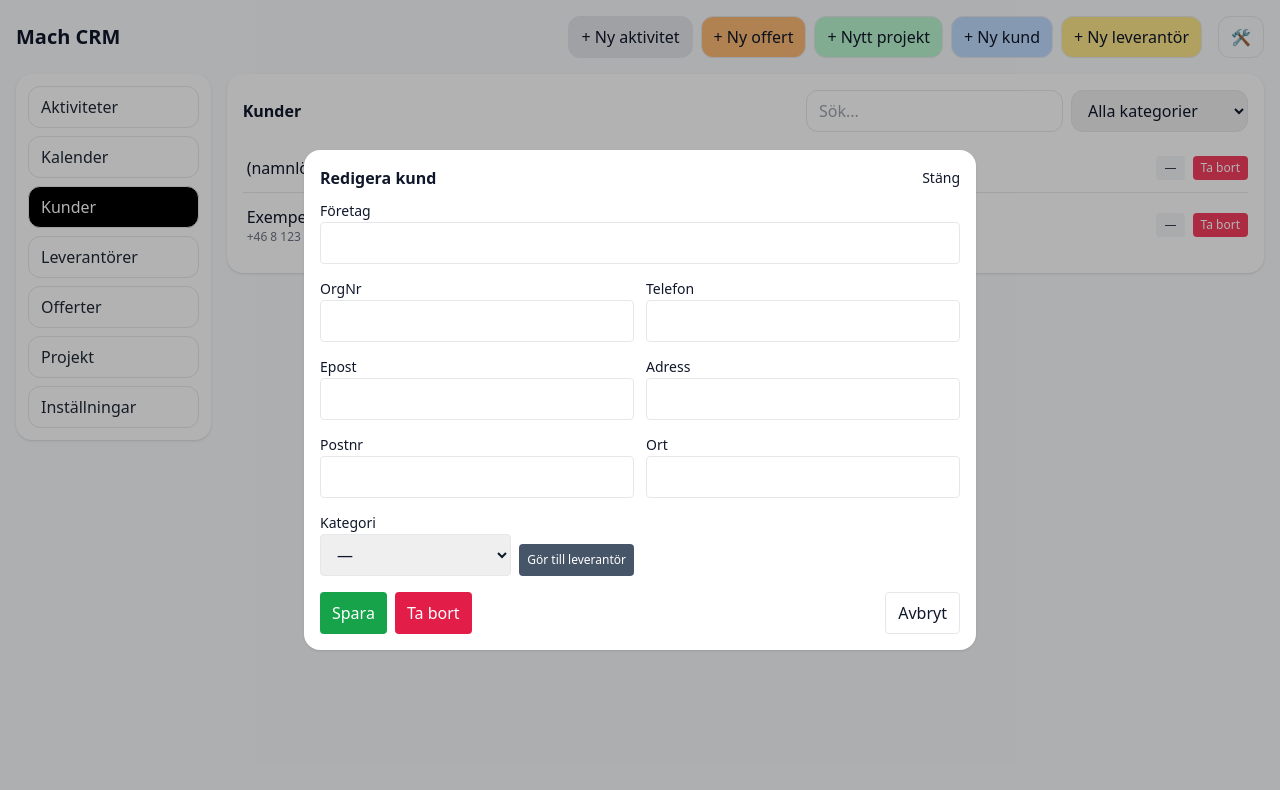
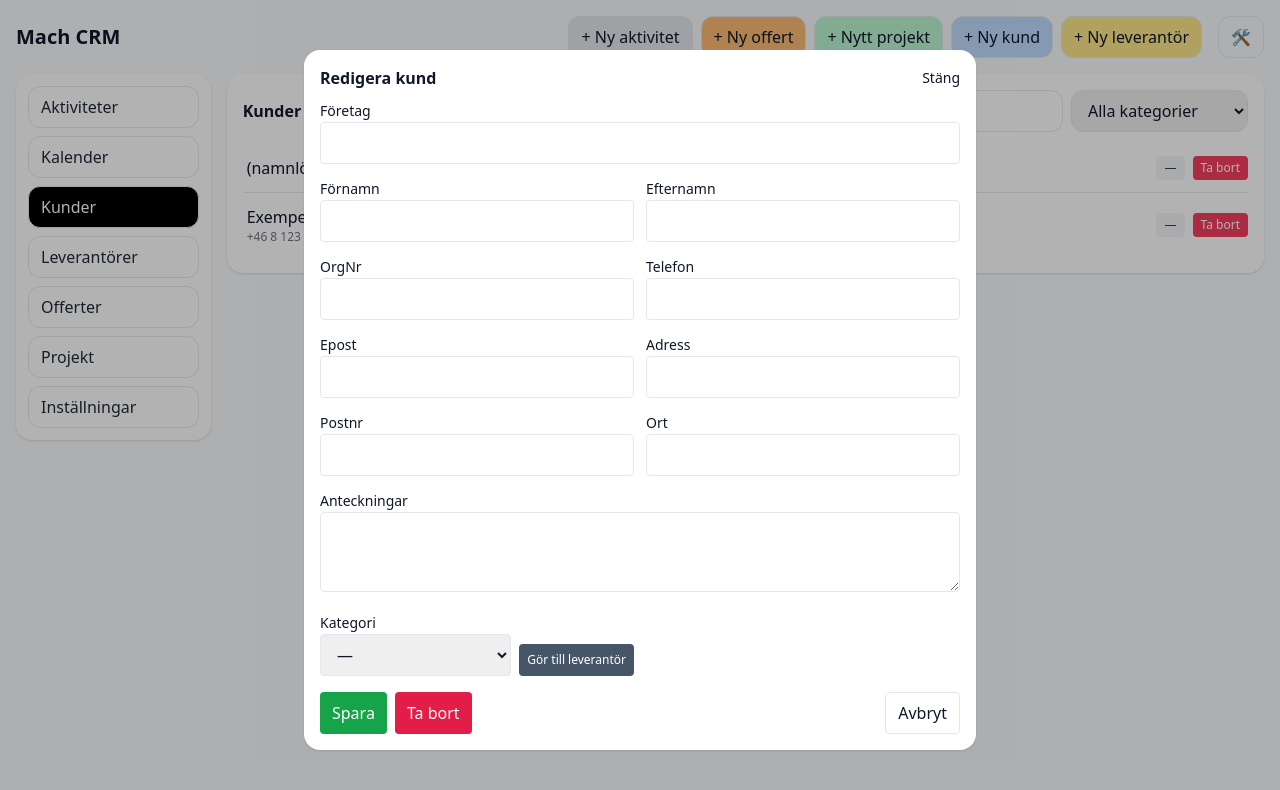
Before and after one commit to CralleMachab/mach-crm-new, a React (Vite) app: page / in a window 1280 px wide. Both pictures are taken after typing "2020-01-15" into the empty fields and a click on the button "+ Ny kund". Shown: the top 790 px of the page. Built offline with nearby package versions, Linux system fonts and the light colour scheme.

Commit message:
Refactor respChip and update draft fields

```diff
--- a/src/App.jsx
+++ b/src/App.jsx
@@ -194,10 +194,11 @@ const inNext7 = (dateStr, timeStr) => {
     }
   };
   const respChip = (who) => {
-    const base = "text-xs font-semibold px-2 py-1 rounded border";
-    if (who === "Mattias") return `${base} border-purple-400 text-purple-700`;
-    if (who === "Cralle") return `${base} border-blue-400 text-blue-700`;
-    return `${base} border-gray-300 text-gray-700`;
+    const base = "text-xs font-semibold px-2 py-1 rounded";
+    if (who === "Mattias") return `${base} bg-orange-200 text-orange-800`;
+    if (who === "Cralle") return `${base} bg-blue-200 text-blue-800`;
+    if (who === "Övrig") return `${base} bg-gray-200 text-gray-800`;
+    return `${base} bg-gray-200 text-gray-800`;
   };
   const statusBadge = (s) => {
     if (!s) return null;
@@ -211,13 +212,16 @@ const inNext7 = (dateStr, timeStr) => {
   useEffect(() => {
     const a = (activities || []).find((x) => x?._shouldOpen);
     if (!a) return;
+    const now = new Date();
+    const hh = String(now.getHours()).padStart(2, "0");
+    const defaultTime = `${hh}:00`;
     setOpenItem(a);
     setDraft({
       id: a.id,
       title: a.title || "",
       responsible: a.responsible || "Övrig",
       dueDate: a.dueDate || "",
-      dueTime: a.dueTime || "",
+      dueTime: a.dueTime || defaultTime,
       priority: a.priority || "medium",
       status: a.status || "",
       description: a.description || "",
@@ -971,6 +975,8 @@ function CustomersPanel({ entities = [], setState }) {
     setDraft({
       id: c.id,
       companyName: c.companyName || "",
+      firstName: c.firstName || "",
+      lastName: c.lastName || "",
       orgNo: c.orgNo || "",
       phone: c.phone || "",
       email: c.email || "",
@@ -978,6 +984,7 @@ function CustomersPanel({ entities = [], setState }) {
       zip: c.zip || "",
       city: c.city || "",
       customerCategory: c.customerCategory || "",
+      notes: c.notes || "",
     });
     setState((s) => ({
       ...s,
@@ -1027,6 +1034,8 @@ function CustomersPanel({ entities = [], setState }) {
     setDraft({
       id: c.id,
       companyName: c.companyName || "",
+      firstName: c.firstName || "",
+      lastName: c.lastName || "",
       orgNo: c.orgNo || "",
       phone: c.phone || "",
       email: c.email || "",
@@ -1034,6 +1043,7 @@ function CustomersPanel({ entities = [], setState }) {
       zip: c.zip || "",
       city: c.city || "",
       customerCategory: c.customerCategory || "",
+      notes: c.notes || "",
     });
   };
 
@@ -1050,6 +1060,8 @@ function CustomersPanel({ entities = [], setState }) {
       id,
       type: "supplier",
       companyName: draft.companyName || "",
+      firstName: draft.firstName || "",
+      lastName: draft.lastName || "",
       orgNo: draft.orgNo || "",
       phone: draft.phone || "",
       email: draft.email || "",
@@ -1057,6 +1069,7 @@ function CustomersPanel({ entities = [], setState }) {
       zip: draft.zip || "",
       city: draft.city || "",
       supplierCategory: draft.customerCategory || "",
+      notes: draft.notes || "",
       createdAt: new Date().toISOString(),
     };
 
@@ -1077,6 +1090,8 @@ function CustomersPanel({ entities = [], setState }) {
           ? {
               ...e,
               companyName: draft.companyName || "",
+              firstName: draft.firstName || "",
+              lastName: draft.lastName || "",
               orgNo: draft.orgNo || "",
               phone: draft.phone || "",
               email: draft.email || "",
@@ -1084,6 +1099,7 @@ function CustomersPanel({ entities = [], setState }) {
               zip: draft.zip || "",
               city: draft.city || "",
               customerCategory: draft.customerCategory || "",
+              notes: draft.notes || "",
               updatedAt: new Date().toISOString(),
             }
           : e
@@ -1127,6 +1143,7 @@ function CustomersPanel({ entities = [], setState }) {
             <option value="StålHall">Stålhall</option>
             <option value="Totalentreprenad">Totalentreprenad</option>
             <option value="Turbovex">Turbovex</option>
+            <option value="Admin">Admin</option>
             <option value="Övrigt">Övrigt</option>
           </select>
         </div>
@@ -1214,6 +1231,22 @@ function CustomersPanel({ entities = [], setState }) {
                 />
               </div>
               <div>
+                <label className="text-sm font-medium">Förnamn</label>
+                <input
+                  className="w-full border rounded px-3 py-2"
+                  value={draft.firstName || ""}
+                  onChange={(e) => updateDraft("firstName", e.target.value)}
+                />
+              </div>
+              <div>
+                <label className="text-sm font-medium">Efternamn</label>
+                <input
+                  className="w-full border rounded px-3 py-2"
+                  value={draft.lastName || ""}
+                  onChange={(e) => updateDraft("lastName", e.target.value)}
+                />
+              </div>
+              <div>
                 <label className="text-sm font-medium">OrgNr</label>
                 <input
                   className="w-full border rounded px-3 py-2"
@@ -1259,6 +1292,14 @@ function CustomersPanel({ entities = [], setState }) {
                   className="w-full border rounded px-3 py-2"
                   value={draft.city}
                   onChange={(e) => updateDraft("city", e.target.value)}
+                />
+              </div>
+              <div className="col-span-2">
+                <label className="text-sm font-medium">Anteckningar</label>
+                <textarea
+                  className="w-full border rounded px-3 py-2 min-h-[80px]"
+                  value={draft.notes || ""}
+                  onChange={(e) => updateDraft("notes", e.target.value)}
                 />
               </div>
               <div className="flex items-end gap-2">
@@ -1275,6 +1316,7 @@ function CustomersPanel({ entities = [], setState }) {
                     <option value="StålHall">Stålhall</option>
                     <option value="Totalentreprenad">Totalentreprenad</option>
                     <option value="Turbovex">Turbovex</option>
+                    <option value="Admin">Admin</option>
                     <option value="Övrigt">Övrigt</option>
                   </select>
                 </div>
@@ -1339,6 +1381,8 @@ function SuppliersPanel({ entities = [], setState }) {
     setDraft({
       id: s.id,
       companyName: s.companyName || "",
+      firstName: s.firstName || "",
+      lastName: s.lastName || "",
       orgNo: s.orgNo || "",
       phone: s.phone || "",
       email: s.email || "",
@@ -1346,6 +1390,7 @@ function SuppliersPanel({ entities = [], setState }) {
       zip: s.zip || "",
       city: s.city || "",
       supplierCategory: s.supplierCategory || "",
+      notes: s.notes || "",
     });
     setState((st) => ({
       ...st,
@@ -1392,6 +1437,8 @@ function SuppliersPanel({ entities = [], setState }) {
     setDraft({
       id: s.id,
       companyName: s.companyName || "",
+      firstName: s.firstName || "",
+      lastName: s.lastName || "",
       orgNo: s.orgNo || "",
       phone: s.phone || "",
       email: s.email || "",
@@ -1399,6 +1446,7 @@ function SuppliersPanel({ entities = [], setState }) {
       zip: s.zip || "",
       city: s.city || "",
       supplierCategory: s.supplierCategory || "",
+      notes: s.notes || "",
     });
   };
 
@@ -1415,6 +1463,8 @@ function SuppliersPanel({ entities = [], setState }) {
       id,
       type: "customer",
       companyName: draft.companyName || "",
+      firstName: draft.firstName || "",
+      lastName: draft.lastName || "",
       orgNo: draft.orgNo || "",
       phone: draft.phone || "",
       email: draft.email || "",
@@ -1422,6 +1472,7 @@ function SuppliersPanel({ entities = [], setState }) {
       zip: draft.zip || "",
       city: draft.city || "",
       customerCategory: draft.supplierCategory || "",
+      notes: draft.notes || "",
       createdAt: new Date().toISOString(),
     };
 
@@ -1442,6 +1493,8 @@ function SuppliersPanel({ entities = [], setState }) {
           ? {
               ...e,
               companyName: draft.companyName || "",
+              firstName: draft.firstName || "",
+              lastName: draft.lastName || "",
               orgNo: draft.orgNo || "",
               phone: draft.phone || "",
               email: draft.email || "",
@@ -1449,6 +1502,7 @@ function SuppliersPanel({ entities = [], setState }) {
               zip: draft.zip || "",
               city: draft.city || "",
               supplierCategory: draft.supplierCategory || "",
+              notes: draft.notes || "",
               updatedAt: new Date().toISOString(),
             }
           : e
@@ -1535,6 +1589,7 @@ function SuppliersPanel({ entities = [], setState }) {
             <option value="Vent Leverantör">Vent Leverantör</option>
             <option value="Bygg">Bygg</option>
             <option value="Projektering">Projektering</option>
+            <option value="Admin">Admin</option>
             <option value="Övrigt">Övrigt</option>
           </select>
         </div>
@@ -1637,6 +1692,22 @@ function SuppliersPanel({ entities = [], setState }) {
                 />
               </div>
               <div>
+                <label className="text-sm font-medium">Förnamn</label>
+                <input
+                  className="w-full border rounded px-3 py-2"
+                  value={draft.firstName || ""}
+                  onChange={(e) => updateDraft("firstName", e.target.value)}
+                />
+              </div>
+              <div>
+                <label className="text-sm font-medium">Efternamn</label>
+                <input
+                  className="w-full border rounded px-3 py-2"
+                  value={draft.lastName || ""}
+                  onChange={(e) => updateDraft("lastName", e.target.value)}
+                />
+              </div>
+              <div>
                 <label className="text-sm font-medium">OrgNr</label>
                 <input
                   className="w-full border rounded px-3 py-2"
@@ -1682,6 +1753,14 @@ function SuppliersPanel({ entities = [], setState }) {
                   className="w-full border rounded px-3 py-2"
                   value={draft.city}
                   onChange={(e) => updateDraft("city", e.target.value)}
+                />
+              </div>
+              <div className="col-span-2">
+                <label className="text-sm font-medium">Anteckningar</label>
+                <textarea
+                  className="w-full border rounded px-3 py-2 min-h-[80px]"
+                  value={draft.notes || ""}
+                  onChange={(e) => updateDraft("notes", e.target.value)}
                 />
               </div>
               <div className="flex items-end gap-2">
@@ -1702,6 +1781,7 @@ function SuppliersPanel({ entities = [], setState }) {
                     <option value="Vent Leverantör">Vent Leverantör</option>
                     <option value="Bygg">Bygg</option>
                     <option value="Projektering">Projektering</option>
+                    <option value="Admin">Admin</option>
                     <option value="Övrigt">Övrigt</option>
                   </select>
                 </div>
@@ -1761,6 +1841,9 @@ export default function App() {
 
   function createActivity() {
     const id = newId();
+    const now = new Date();
+    const hh = String(now.getHours()).padStart(2, "0");
+    const defaultTime = `${hh}:00`;
     const a = {
       id,
       title: "",
@@ -1768,7 +1851,7 @@ export default function App() {
       priority: "medium",
       status: "",
       dueDate: "",
-      dueTime: "",
+      dueTime: defaultTime,
       description: "",
       customerId: "",
       supplierId: "",
@@ -1830,6 +1913,9 @@ export default function App() {
       id,
       type: "customer",
       companyName: "",
+      firstName: "",
+      lastName: "",
+      notes: "",
       createdAt: new Date().toISOString(),
       customerCategory: "",
       _shouldOpen: true,
@@ -1844,6 +1930,9 @@ export default function App() {
       id,
       type: "supplier",
       companyName: "",
+      firstName: "",
+      lastName: "",
+      notes: "",
       createdAt: new Date().toISOString(),
       supplierCategory: "",
       _shouldOpen: true,
```
